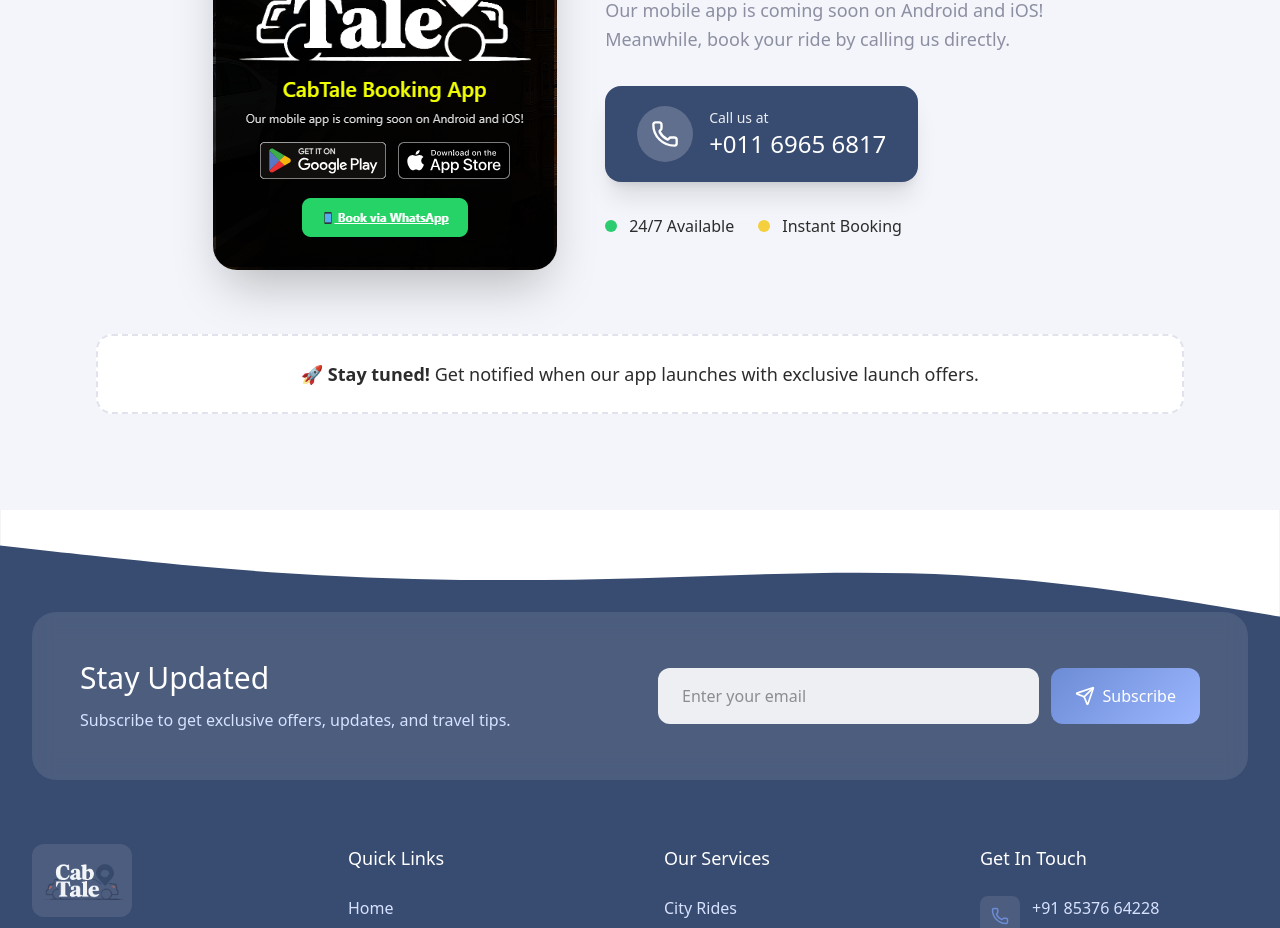
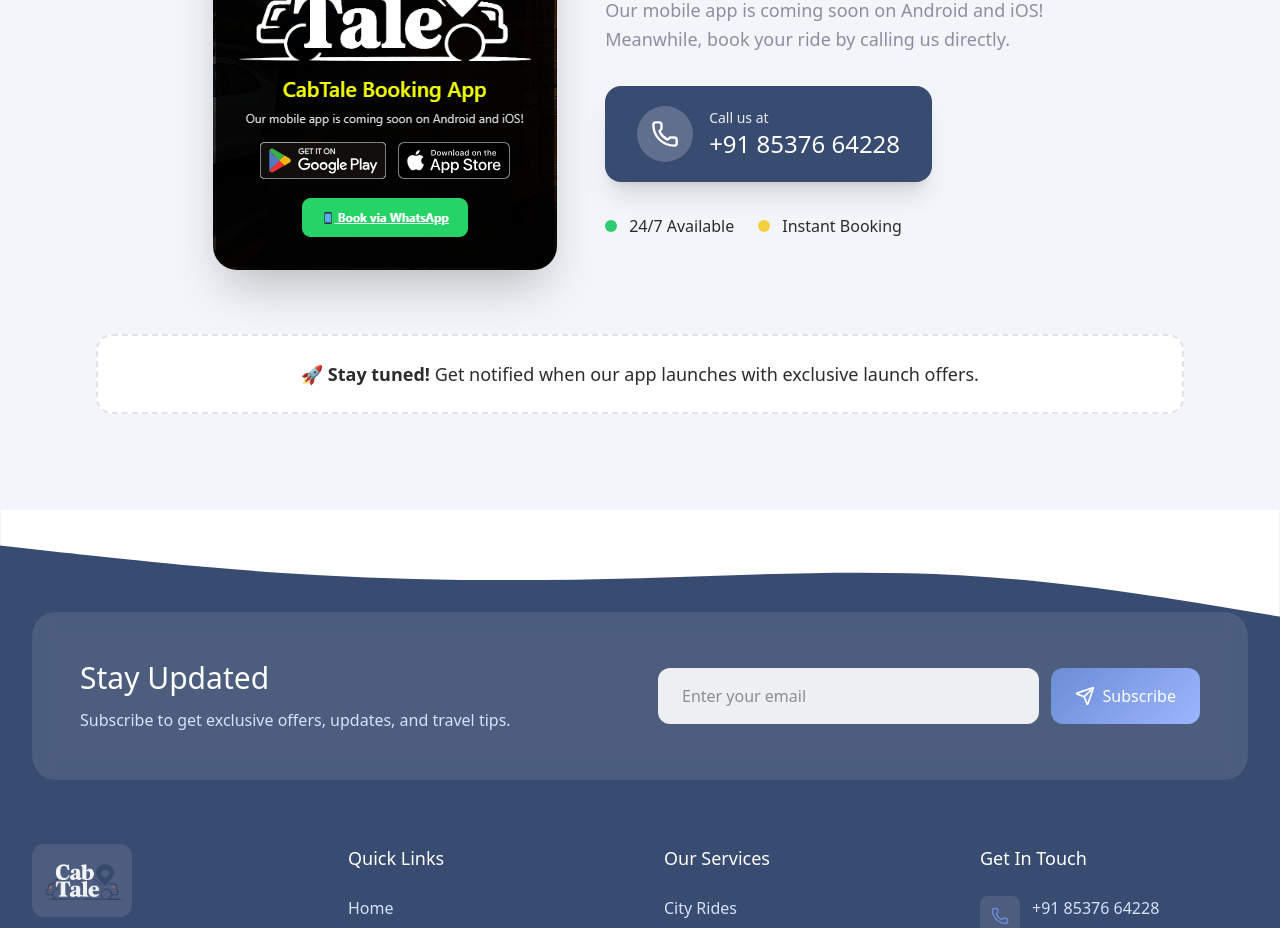
Before and after one commit to Nikhilpancholi/cab-tale, a React (Vite) app: page /booking in a window 1280 px wide. Shown: the part 1240-2168 px from the top of the page. Built offline with nearby package versions, Linux system fonts and the light colour scheme.

Commit message:
booking promo number change

```diff
--- a/src/components/AppBookingPromo.jsx
+++ b/src/components/AppBookingPromo.jsx
@@ -81,7 +81,7 @@ export function AppBookingPromo() {
               </div>
               <div className="text-left">
                 <div className="text-sm opacity-90">Call us at</div>
-                <div className="text-2xl">+011 6965 6817</div>
+                <div className="text-2xl">+91 85376 64228</div>
               </div>
             </motion.a>
 
```
